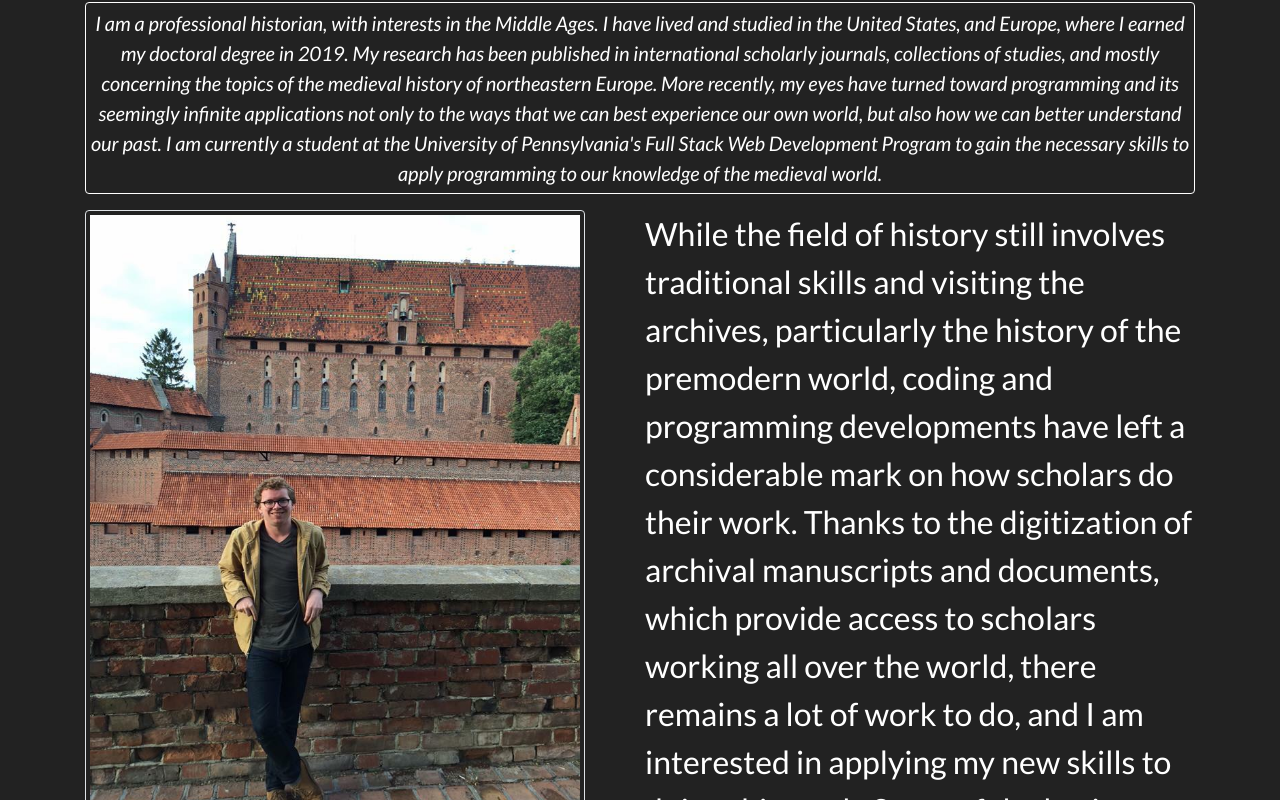
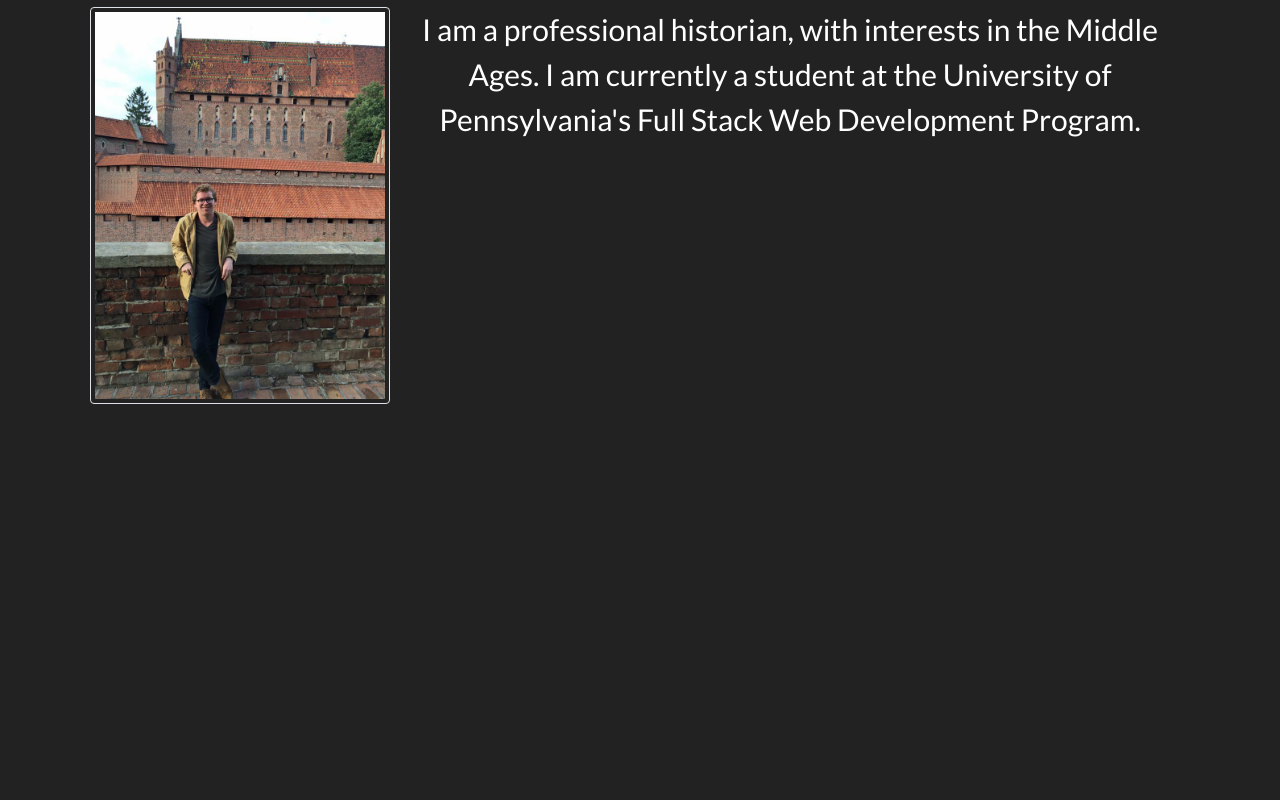
Before and after one commit to preussenfahrer/ResponsivePortfolio, a plain HTML site: page index.html in a window 1280 px wide. Shown: the part 134-934 px from the top of the page. After the commit the page ends 800 px from the top, so only its background shows below. Drawn offline with nearby package versions, Linux system fonts and the light colour scheme.

Commit message:
centered content on Contact Info page, reduced text on home page.

```diff
--- a/index.html
+++ b/index.html
@@ -16,7 +16,7 @@
 
 <body>
     <nav class="navbar navbar-expand-lg navbar-dark bg-dark">
-        <a class="navbar-brand" href="#">Navbar</a>
+        <a class="navbar-brand">Navigation</a>
         <button class="navbar-toggler collapsed" type="button" data-toggle="collapse" data-target="#navbarColor02"
             aria-controls="navbarColor02" aria-expanded="false" aria-label="Toggle navigation">
             <span class="navbar-toggler-icon"></span>
@@ -41,7 +41,7 @@
                         <a class="dropdown-item" href="https://github.com/preussenfahrer">GitHub</a>
                         <a class="dropdown-item" href="https://cardiff.academia.edu/GregoryLeighton">Scholarship</a>
                         <div class="dropdown-divider"></div>
-                        <a class="dropdown-item" href="https://www.gregjleighton.com/">Interests</a>
+                        <a class="dropdown-item" href="https://www.gregjleighton.com/">Blog</a>
                     </div>
                 </li>
             </ul>
@@ -54,21 +54,11 @@
     <div class="container">
 
         <h1>
-            About Me
+            I'm Gregory Leighton
         </h1>
         <p class="text-center">
-            I am a professional historian, with interests in the Middle Ages. I have lived and
-            studied in the United States, and Europe, where I earned my doctoral degree in 2019. My research has been
-            published in international scholarly journals, collections of studies, and mostly concerning the topics of
-            the medieval history of northeastern Europe. More recently, my eyes have turned toward programming and its
-            seemingly infinite applications not only to the ways that we can best experience our own world, but also how
-            we can better understand our past. I am currently a student at the University of Pennsylvania's Full Stack
-            Web Development Program to gain the necessary skills to apply programming to our knowledge of the medieval
-            world.</p>
-
-            <img src="Profile pic.jpg" class="img-fluid img-thumbnail" alt="Profile Picture in front of Malbork Castle, in Poland">
-
-        <p id="wrapped-text">While the field of history still involves traditional skills and visiting the archives, particularly the history of the premodern world, coding and programming developments have left a considerable mark on how scholars do their work. Thanks to the digitization of archival manuscripts and documents, which provide access to scholars working all over the world, there remains a lot of work to do, and I am interested in applying my new skills to doing this work. Some of the basic projects I am working on can be found above using the navigation bar. I will be updating this portfolio with different tools and projects that I've created along with my colleagues and friends.</p>
+                        <img src="Profile pic.jpg" class="img-fluid img-thumbnail" alt="Profile Picture in front of Malbork Castle, in Poland"> I am a professional historian, with interests in the Middle Ages.  I am currently a student at the University of Pennsylvania's Full Stack
+            Web Development Program.</p>
     </div>
 
     <script src="https://code.jquery.com/jquery-3.5.1.slim.min.js"
--- a/style.css
+++ b/style.css
@@ -4,20 +4,32 @@ p {
 }
 
 .text-center {
-    font-size: 20px;
-    font-style: italic;
+    /* Contact Me and Email link */
+    font-size: 30px;
+    font-style: normal;
     line-height: 1.5em;
-    border: 0.5px solid white;
-    border-radius: 4px;
     padding: 5px;
 }
 
-.img-fluid {
-    width: 500px;
-    height: 600px;
+.row {
+    /* Fits the content boxes more in the center of the page, but not entirely. Used DevTools to center temporarily */
+    margin-left: 161px;
+    margin-right: -23px;
 }
 
-#wrapped-text {
-    float: right;
-    width: 550px;
+img {
+    width: 300px;
+    height: 300px;
+    float: left;
 }
+
+
+.btn-primary {
+    /* manually moved the button using DevTools. margin-left: auto; and margin-right: auto; did not seem to center it. */
+    margin-left: 624px;
+    margin-right: auto;
+}
+
+h2 {
+    align-content: center;
+}
```
Also changed, not shown: contact.html (+1 -1 lines), portfolio.html (+4 -1 lines).
